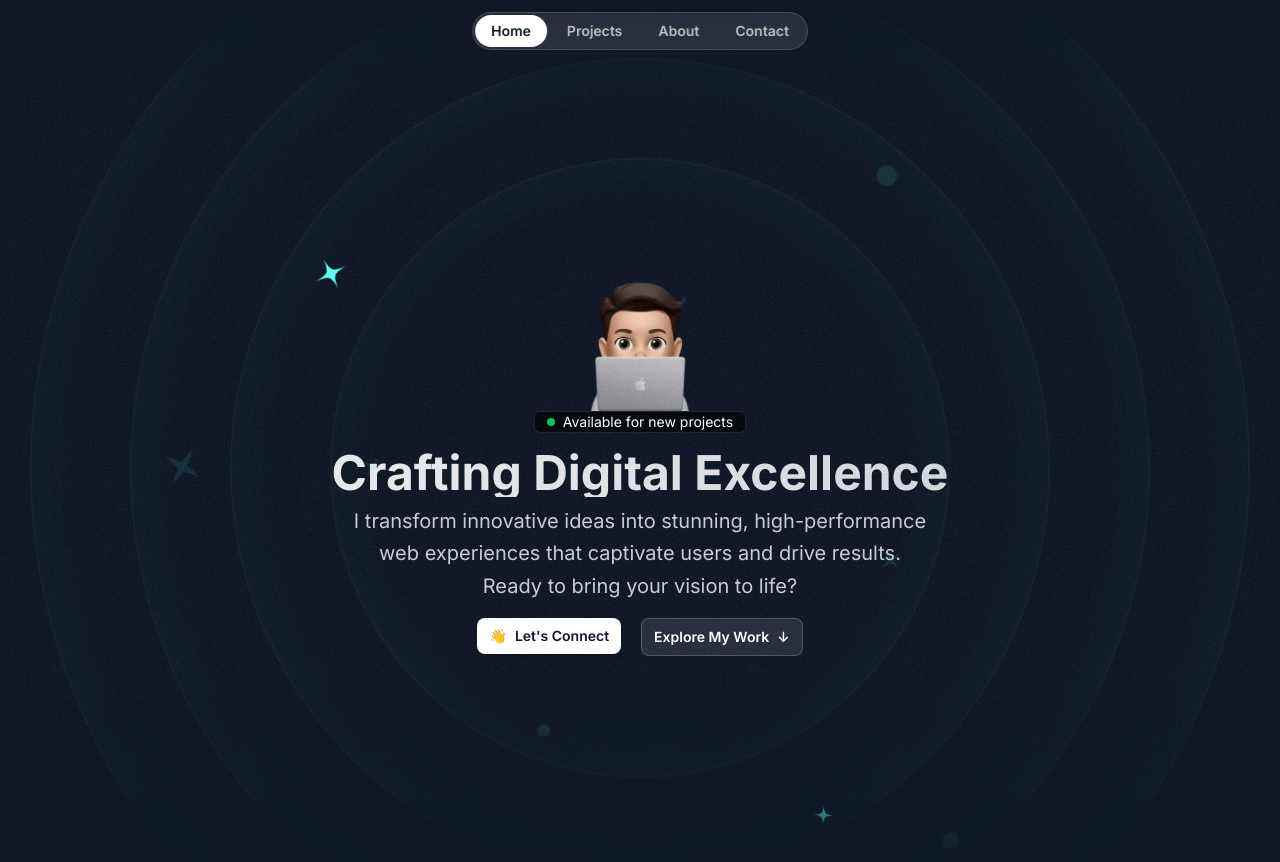
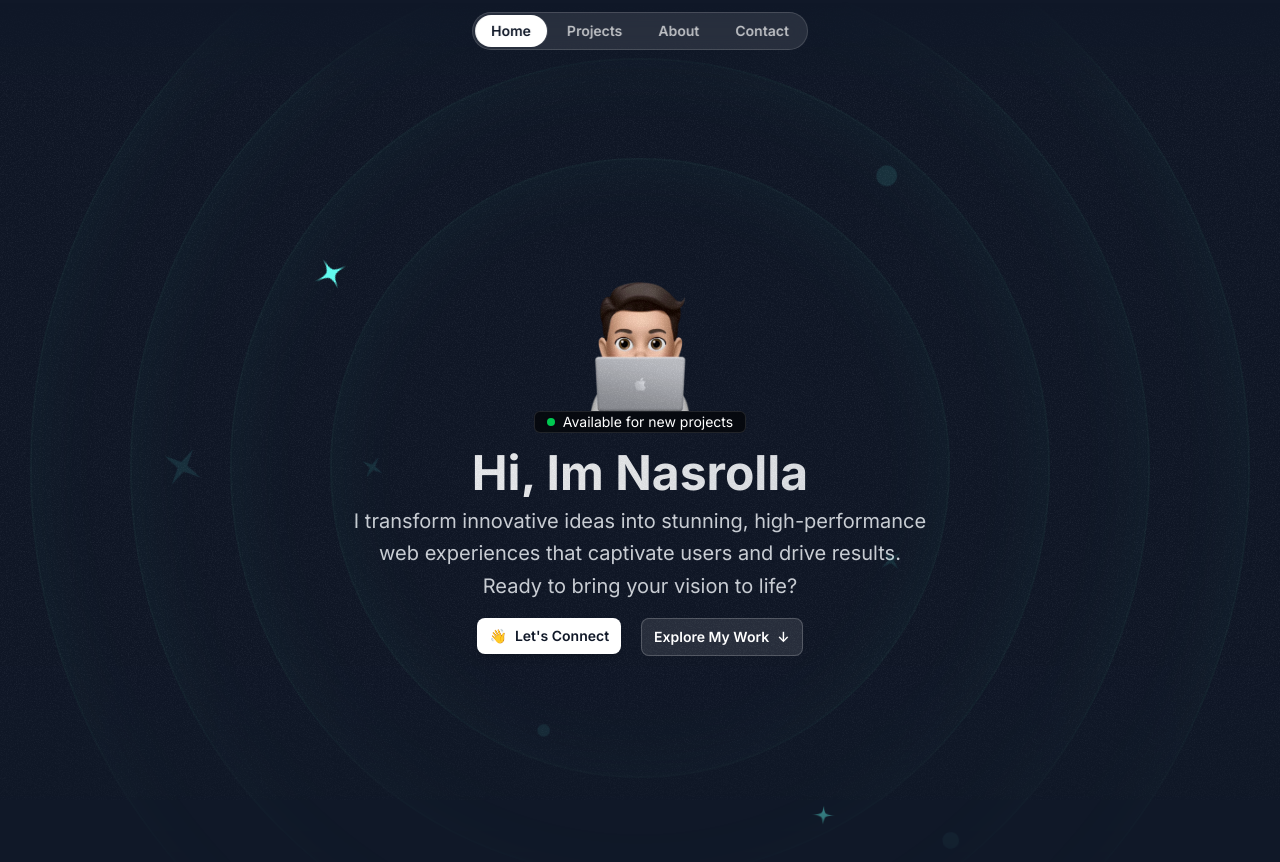
Before and after one commit to kikoDevv/Nasrolla-Portfolio, a Next.js app: page / in a window 1280 px wide. Shown: the top 862 px of the page. Built offline with nearby package versions, Linux system fonts and the light colour scheme; a web font is replaced by a local one.

Commit message:
Updated the title hero

```diff
--- a/src/sections/Hero.tsx
+++ b/src/sections/Hero.tsx
@@ -50,7 +50,7 @@ export default function Hero() {
         {/*--------- Title  ----------*/}
         <section className="grid gap-2 pt-4">
           <h1 className="text-4xl font-bold text-center text-transparent md:text-5xl bg-gradient-to-r from-white to-gray-300 bg-clip-text">
-            Crafting Digital Excellence
+            Hi, Im Nasrolla
           </h1>
           <p className="max-w-xl mx-auto text-lg leading-relaxed text-center text-gray-300 md:text-xl">
             I transform innovative ideas into stunning, high-performance web experiences that captivate users and drive
```
